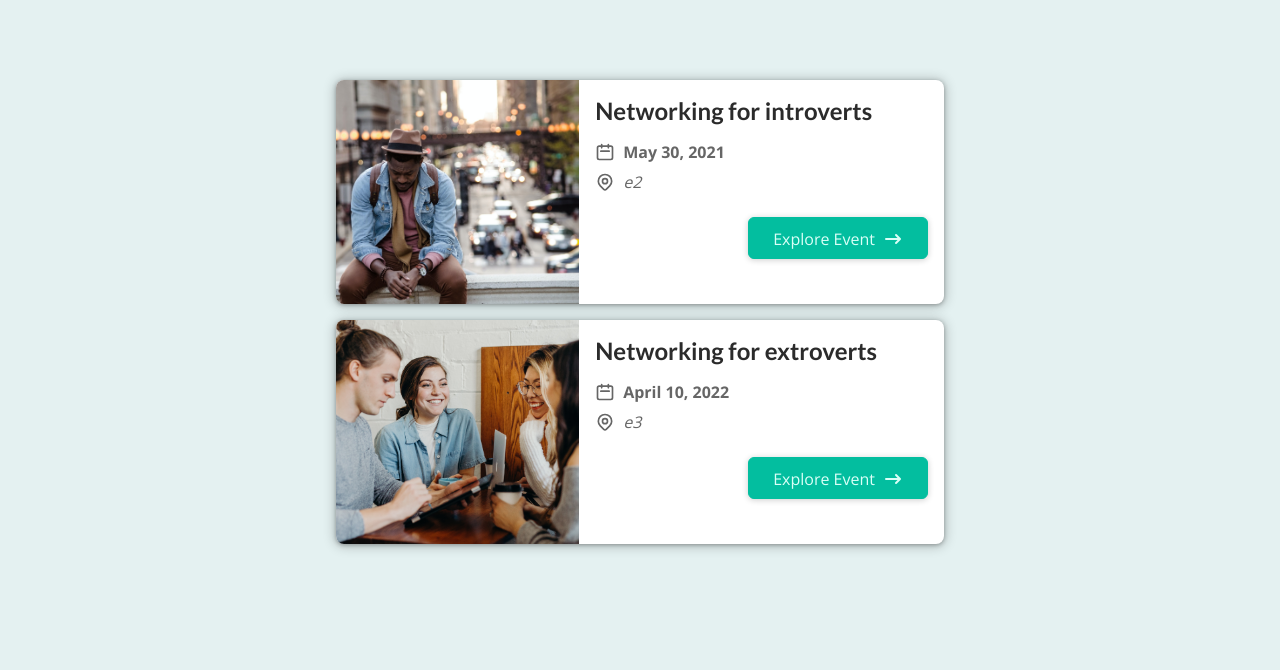
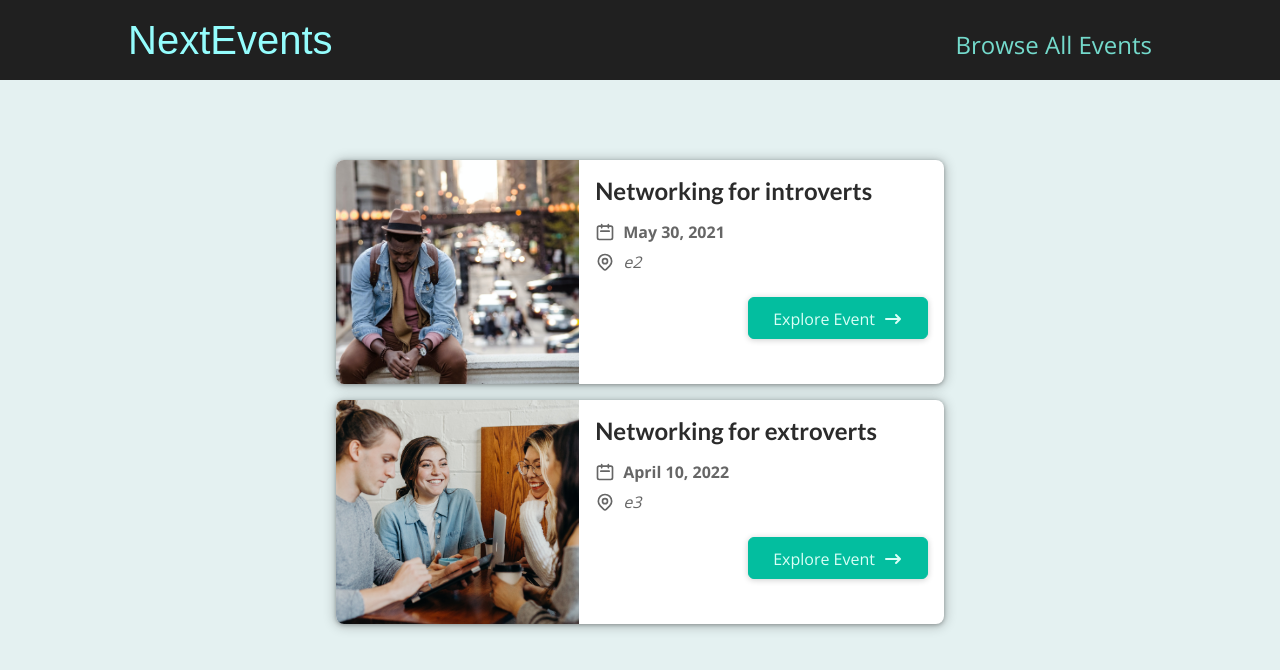
Before and after one commit to av-erencelik/event_planner, a Next.js app: page / in a window 1280 px wide. Shown: the top 670 px of the page. Built offline with nearby package versions, Linux system fonts and the light colour scheme.

Commit message:
added header

```diff
--- a/components/layout/Layout.tsx
+++ b/components/layout/Layout.tsx
@@ -1,7 +1,14 @@
-import React from "react";
+import { NextComponentType } from "next";
+import React, { ReactElement } from "react";
+import MainHeader from "./MainHeader";
 
-const Layout = () => {
-  return <div>Layout</div>;
+const Layout = (props: { children: ReactElement }) => {
+  return (
+    <>
+      <MainHeader />
+      <main>{props.children}</main>
+    </>
+  );
 };
 
 export default Layout;
--- /dev/null
+++ b/components/layout/MainHeader.module.css
@@ -0,0 +1,41 @@
+.header {
+  width: 100%;
+  display: flex;
+  justify-content: space-between;
+  align-items: baseline;
+  padding: 1rem 10%;
+  height: 5rem;
+  background-color: #202020;
+}
+
+.logo {
+  font-size: 1.5rem;
+  color: white;
+  font-family: "Fira", sans-serif;
+  height: 100%;
+  display: flex;
+  justify-content: center;
+  align-items: center;
+  color: #94fdfd;
+}
+
+.logo a {
+  text-decoration: none;
+  color: #94fdfd;
+}
+
+.navigation a {
+  text-decoration: none;
+  color: #74dacc;
+  font-size: 1rem;
+}
+
+@media (min-width: 768px) {
+  .logo {
+    font-size: 2.5rem;
+  }
+
+  .navigation a {
+    font-size: 1.5rem;
+  }
+}
--- a/components/layout/MainHeader.tsx
+++ b/components/layout/MainHeader.tsx
@@ -1,7 +1,20 @@
-import React from "react";
-
+import Link from "next/link";
+import classes from "./MainHeader.module.css";
 const MainHeader = () => {
-  return <div>MainHeader</div>;
+  return (
+    <header className={classes.header}>
+      <div className={classes.logo}>
+        <Link href="/">NextEvents</Link>
+      </div>
+      <nav className={classes.navigation}>
+        <ul>
+          <li>
+            <Link href="/events">Browse All Events</Link>
+          </li>
+        </ul>
+      </nav>
+    </header>
+  );
 };
 
 export default MainHeader;
--- a/pages/_app.tsx
+++ b/pages/_app.tsx
@@ -1,6 +1,11 @@
-import '../styles/globals.css'
-import type { AppProps } from 'next/app'
+import "../styles/globals.css";
+import type { AppProps } from "next/app";
+import Layout from "../components/layout/Layout";
 
 export default function App({ Component, pageProps }: AppProps) {
-  return <Component {...pageProps} />
+  return (
+    <Layout>
+      <Component {...pageProps} />
+    </Layout>
+  );
 }
```
